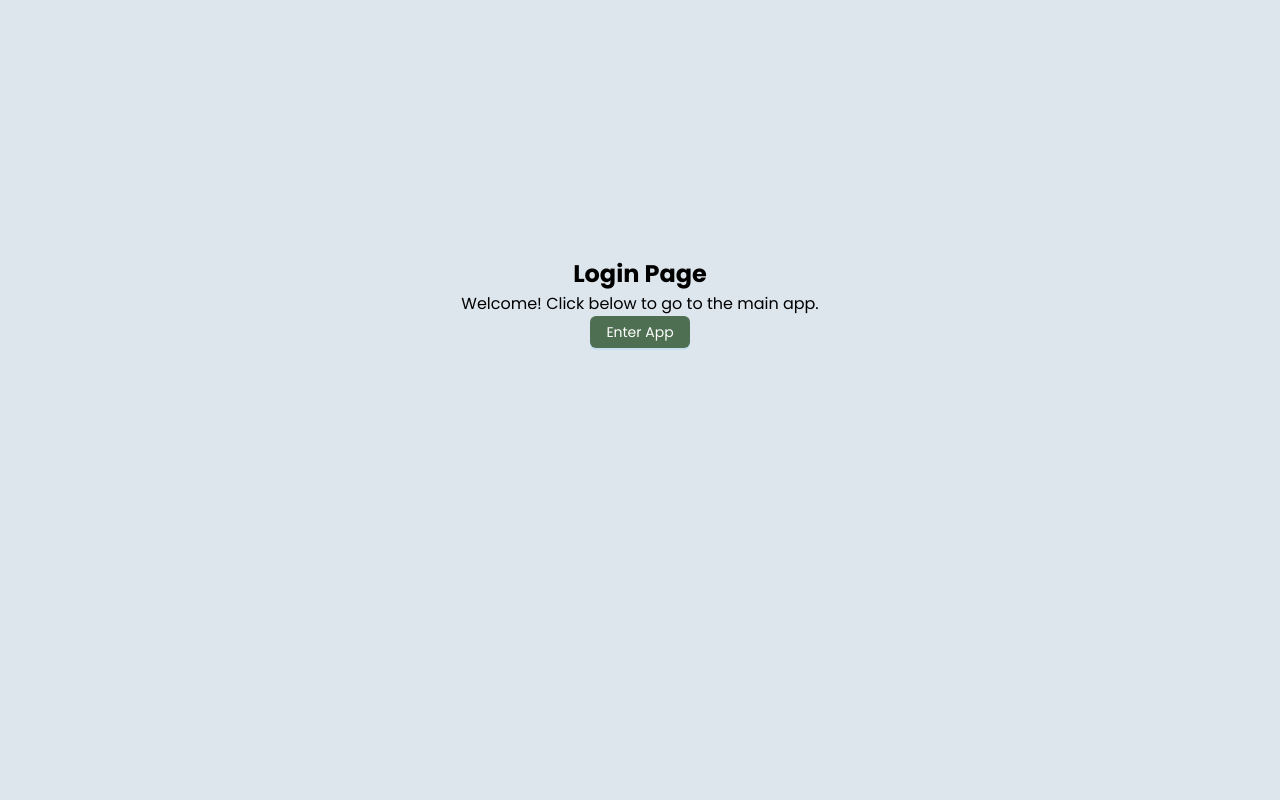
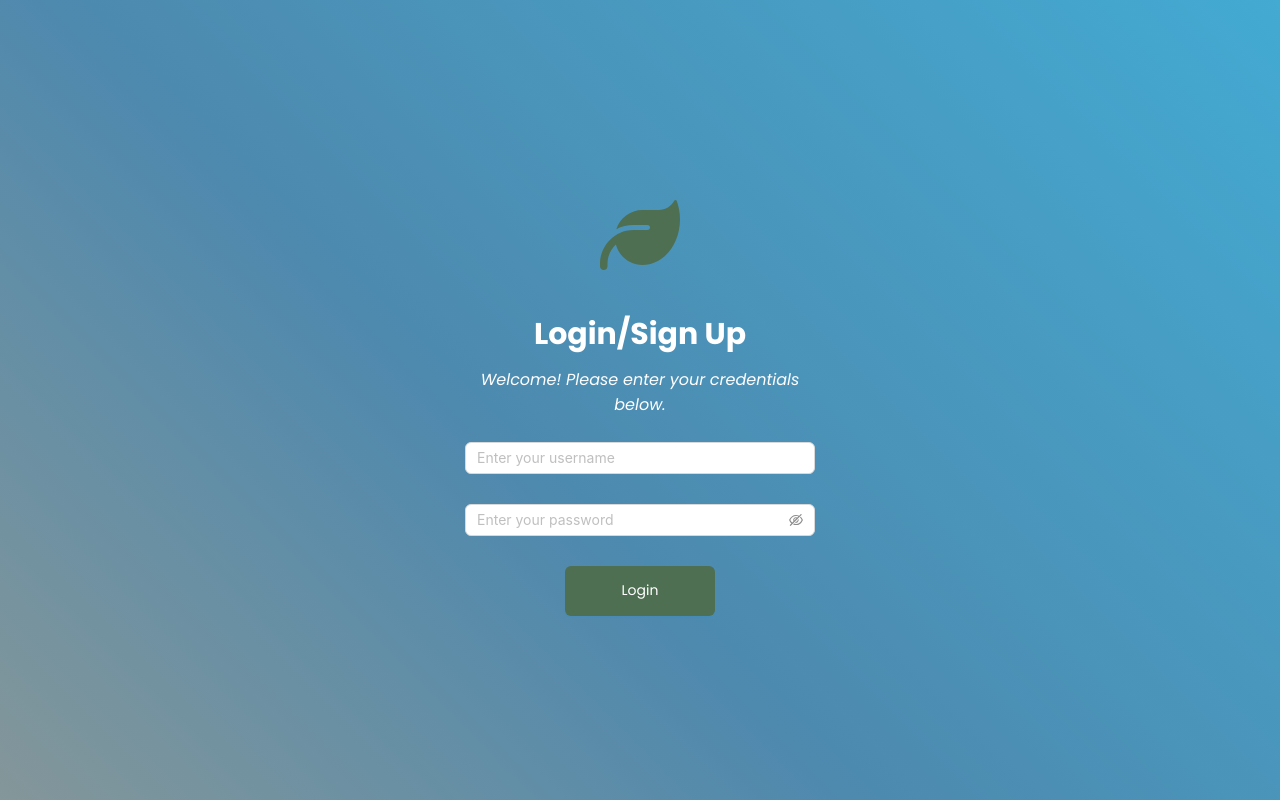
Before and after one commit to youwanpeter/Smart-campus-management-system, a React (Vite) app in the folder scms/: page /login in a window 1280 px wide. Built offline with nearby package versions, Linux system fonts and the light colour scheme.

Commit message:
Login Done

```diff
--- /dev/null
+++ b/scms/src/Login.css
@@ -0,0 +1,77 @@
+.LoginForm{
+    height: 100%;
+}
+
+.LoginForm {
+    height: 100vh;
+    display: flex;
+    flex-direction: column;
+    align-items: center;
+    justify-content: center;
+    position: relative;
+    overflow: hidden;
+}
+
+.animated-background {
+    position: absolute;
+    top: 0;
+    left: 0;
+    width: 100%;
+    height: 100%;
+    background: linear-gradient(45deg, #ff6b6b, #ffb56b, #4e89ae, #35d3ff);
+    background-size: 400% 400%;
+    animation: gradientAnimation 10s ease infinite;
+    z-index: 0;
+}
+
+@keyframes gradientAnimation {
+    0% {
+        background-position: 0% 50%;
+    }
+
+    50% {
+        background-position: 100% 50%;
+    }
+
+    100% {
+        background-position: 0% 50%;
+    }
+}
+
+.form-content {
+    position: relative;
+    z-index: 2;
+    text-align: center;
+    color: white;
+    padding: 20px;
+    width: 350px;
+}
+
+.ant-btn-primary {
+    width: 150px;
+    height: 50px;
+}
+
+form {
+    width: 350px;
+}
+
+.ant-form-item {
+    margin-bottom: 30px;
+}
+
+p {
+    font-style: italic;
+    margin-bottom: 25px;
+}
+
+h2 {
+    margin-bottom: 10px;
+    font-size: 30px;
+}
+
+.logo {
+    color: #4f6f52;
+    font-size: 80px;
+    margin-bottom: 30px;
+}
--- a/scms/src/Login.jsx
+++ b/scms/src/Login.jsx
@@ -1,18 +1,31 @@
 import React from "react";
 import { useNavigate } from "react-router-dom";
 import { Button } from "antd";
+import "./Login.css";
+import LoginForm from "./pages/components/Logincontent/LoginForm";
+import { FaLeaf } from "react-icons/fa6";
 
 const Login = () => {
     const navigate = useNavigate();
 
     return (
-    <div style={{ textAlign: "center", marginTop: "20%" }}>
-      <h2>Login Page</h2>
-      <p>Welcome! Click below to go to the main app.</p>
+        <section className="LoginForm">
+            {/* Gradient BG */}
+            <div className="animated-background"></div>
+
+            {/* Content */}
+            <div className="form-content">
+                <FaLeaf className="logo" />
+                <h2>Login/Sign Up</h2>
+                <p>Welcome! Please enter your credentials below.</p>
+
+                <LoginForm />
+
                 <Button type="primary" onClick={() => navigate("/app")}>
-        Enter App
+                    Login
                 </Button>
             </div>
+        </section>
     );
 };
 
--- /dev/null
+++ b/scms/src/pages/components/Logincontent/LoginForm.jsx
@@ -0,0 +1,28 @@
+import React from 'react';
+import "/src/Login.css";
+
+import { Input, Form } from 'antd';
+
+const LoginForm = () => (
+  <Form
+    name="login"
+    layout="vertical"
+  >
+    <Form.Item
+      name="username"
+      rules={[{ required: true, message: 'Please input your username!' }]}
+    >
+      <Input placeholder="Enter your username" />
+    </Form.Item>
+
+    {/* Password Field */}
+    <Form.Item
+      name="password"
+      rules={[{ required: true, message: 'Please input your password!' }]}
+    >
+      <Input.Password placeholder="Enter your password" />
+    </Form.Item>
+  </Form>
+);
+
+export default LoginForm;
--- a/scms/src/pages/components/login/LoginForm.jsx
+++ /dev/null
@@ -1,2 +0,0 @@
-import React from 'react';
-import { Input } from 'antd';
```
Also changed, not shown: 1 other file (tests, documents, lock files or other folders). Lines whose indentation alone changed are shown as unchanged.
